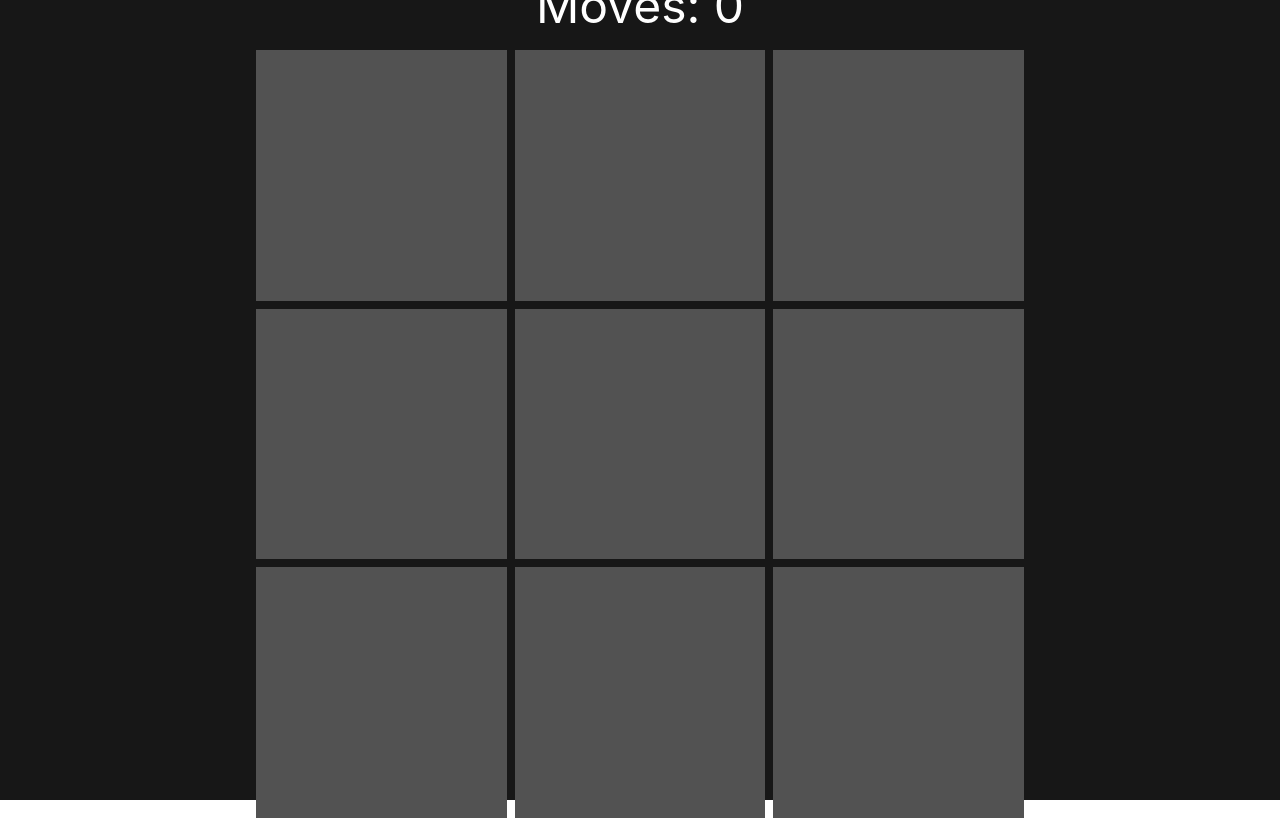
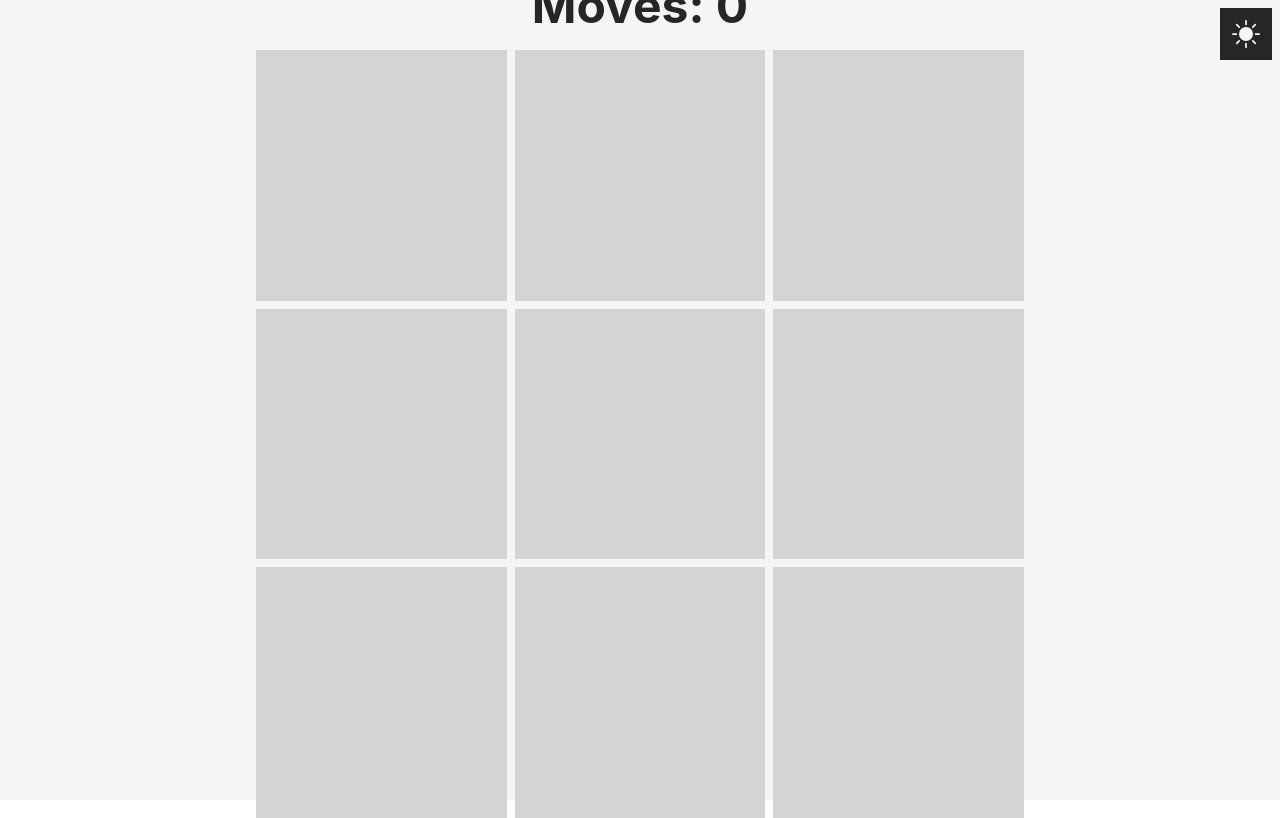
Before and after one commit to grinarica/switchit, a React (Vite) app: page /table/easy in a window 1280 px wide. Built offline with nearby package versions, Linux system fonts and the light colour scheme.

Commit message:
Added light and dark mode for table and Toggle Dark Mode component

```diff
--- a/index.html
+++ b/index.html
@@ -1,13 +1,28 @@
 <!doctype html>
 <html lang="en">
+
 <head>
   <meta charset="UTF-8" />
   <link rel="icon" type="image/svg+xml" href="/favicon.svg" />
   <meta name="viewport" content="width=device-width, initial-scale=1.0" />
   <title>lightswitch</title>
+  <script>
+    (function () {
+      const savedTheme = localStorage.getItem('theme');
+      const systemPrefersDark = window.matchMedia('(prefers-color-scheme: dark)').matches;
+
+      if (savedTheme === 'dark' || (!savedTheme && systemPrefersDark)) {
+        document.documentElement.classList.add('dark');
+      } else {
+        document.documentElement.classList.remove('dark');
+      }
+    })();
+  </script>
 </head>
+
 <body>
   <div id="root"></div>
   <script type="module" src="/src/main.tsx"></script>
 </body>
+
 </html>
--- a/src/App.tsx
+++ b/src/App.tsx
@@ -1,5 +1,4 @@
 import { BrowserRouter, Route, Routes } from 'react-router'
-import './App.css'
 import Table from './components/Table'
 import Home from './components/Home'
 import BlankDifficulty from './components/BlankDifficulty'
--- /dev/null
+++ b/src/components/DarkModeToggle.tsx
@@ -0,0 +1,47 @@
+import { useEffect, useState } from "react";
+
+export default function DarkModeToggle() {
+  const [isDark, setIsDark] = useState(() => {
+    const savedTheme = localStorage.getItem("theme");
+
+    if (savedTheme) {
+      return savedTheme === "dark";
+    }
+
+    return window.matchMedia("(prefers-color-scheme: dark)").matches;
+  });
+
+  useEffect(() => {
+    const root = window.document.documentElement;
+    if (isDark) {
+      root.classList.add("dark");
+      localStorage.setItem("theme", "dark");
+    } else {
+      root.classList.remove("dark");
+      localStorage.setItem("theme", "light");
+    }
+  }, [isDark]);
+
+  return (
+    <button
+      onClick={() => setIsDark(!isDark)}
+      className="size-13 absolute top-2 right-2 flex flex-row justify-center items-center gap-2 text-2xl
+                 bg-neutral-800 text-neutral-100
+                 dark:bg-neutral-200"
+    >
+      {isDark ? (
+        <>
+          <svg className="fill-neutral-800 p-3 size-full" viewBox="0 0 16 16">
+            <path d="M6 .278a.77.77 0 0 1 .08.858 7.2 7.2 0 0 0-.878 3.46c0 4.021 3.278 7.277 7.318 7.277q.792-.001 1.533-.16a.79.79 0 0 1 .81.316.73.73 0 0 1-.031.893A8.35 8.35 0 0 1 8.344 16C3.734 16 0 12.286 0 7.71 0 4.266 2.114 1.312 5.124.06A.75.75 0 0 1 6 .278" />
+          </svg>
+        </>
+      ) : (
+        <>
+          <svg className="fill-neutral-100 p-3 size-ful" viewBox="0 0 16 16">
+            <path d="M12 8a4 4 0 1 1-8 0 4 4 0 0 1 8 0M8 0a.5.5 0 0 1 .5.5v2a.5.5 0 0 1-1 0v-2A.5.5 0 0 1 8 0m0 13a.5.5 0 0 1 .5.5v2a.5.5 0 0 1-1 0v-2A.5.5 0 0 1 8 13m8-5a.5.5 0 0 1-.5.5h-2a.5.5 0 0 1 0-1h2a.5.5 0 0 1 .5.5M3 8a.5.5 0 0 1-.5.5h-2a.5.5 0 0 1 0-1h2A.5.5 0 0 1 3 8m10.657-5.657a.5.5 0 0 1 0 .707l-1.414 1.415a.5.5 0 1 1-.707-.708l1.414-1.414a.5.5 0 0 1 .707 0m-9.193 9.193a.5.5 0 0 1 0 .707L3.05 13.657a.5.5 0 0 1-.707-.707l1.414-1.414a.5.5 0 0 1 .707 0m9.193 2.121a.5.5 0 0 1-.707 0l-1.414-1.414a.5.5 0 0 1 .707-.707l1.414 1.414a.5.5 0 0 1 0 .707M4.464 4.465a.5.5 0 0 1-.707 0L2.343 3.05a.5.5 0 1 1 .707-.707l1.414 1.414a.5.5 0 0 1 0 .708" />
+          </svg>
+        </>
+      )}
+    </button>
+  );
+}
--- a/src/components/Home.tsx
+++ b/src/components/Home.tsx
@@ -1,8 +1,9 @@
 import { useState } from "react"
 import { Link } from "react-router"
+import DarkModeToggle from "./DarkModeToggle"
 
 function Home() {
-    const [difficulty, setDifficulty] = useState("normal")
+    const [difficulty, setDifficulty] = useState("easy")
 
     const options = [
         { id: "easy", label: "Easy" },
@@ -15,9 +16,11 @@ function Home() {
             bg-gray-100
             dark:bg-neutral-900">
             <div className="max-w-sm w-11/12 h-screen flex flex-col justify-center items-center">
-                <h1 className="text-7xl text-gray-900 dark:text-white mb-4">Switch It</h1>
+                <h1 className="text-7xl text-gray-900 dark:text-white mb-10">Switch It</h1>
 
-                <div className="flex flex-col w-full gap-2 mb-10 mt-10 text-white">
+                <DarkModeToggle />
+
+                <div className="flex flex-col w-full gap-2 mb-8 text-white">
                     {options.map((opt) => (
                         <label
                             key={opt.id}
@@ -45,8 +48,8 @@ function Home() {
                 {/* PLAY BUTTON */}
                 <Link to={`/table/${difficulty}`}
                     className="text-4xl p-3 text-center border-2 w-full transition
-                             bg-neutral-900 text-gray-100 hover:bg-neutral-800
-                             dark:bg-gray-100 dark:text-gray-900 dark:hover:bg-neutral-200">
+                             bg-neutral-900 text-gray-100 hover:bg-neutral-800 border-neutral-900
+                             dark:bg-gray-100 dark:text-gray-900 dark:hover:bg-neutral-200 dark:border-neutral-100">
                     Play
                 </Link>
             </div>
--- a/src/components/Table.tsx
+++ b/src/components/Table.tsx
@@ -1,6 +1,7 @@
 import { useEffect, useState } from "react"
 import { useNavigate, useParams } from "react-router";
 import WinModal from "./WinModal";
+import DarkModeToggle from "./DarkModeToggle";
 
 interface Difficulties {
     easy: number,
@@ -78,11 +79,21 @@ function Table() {
 
     return (
         <div
-            className="w-screen h-screen bg-neutral-900 flex flex-col items-center justify-center p-2.5">
+            className="w-screen h-screen flex flex-col items-center justify-center p-2.5
+                       bg-neutral-100
+                       dark:bg-neutral-900">
+
+            <DarkModeToggle />
 
             {showWinModal && <WinModal difficulty={difficulty as "easy" | "normal" | "hard"} moves={totalMoves} />}
 
-            {!showWinModal && <h1 className="text-5xl mb-5 text-white">Moves: {totalMoves}</h1>}
+            {!showWinModal &&
+                <h1 className="text-5xl mb-5 font-bold
+                               text-neutral-800
+                                 dark:text-neutral-100">
+                    Moves: {totalMoves}
+                </h1>
+            }
 
             <div style={{ gridTemplateColumns: `repeat(${tableSize}, minmax(0, 1fr))` }} className={`w-full max-w-3xl aspect-square grid gap-2`}>
                 {table.map((tableRow, rowIndex) => {
@@ -96,7 +107,10 @@ function Table() {
                                     cell
                                     w-full
                                     duration-200
-                                    ${tableCell ? 'bg-neutral-200' : 'bg-neutral-600'}
+                                    ${tableCell ?
+                                        'bg-neutral-800 dark:bg-neutral-200' :
+                                        'bg-neutral-300 dark:bg-neutral-600'
+                                    }
                                 `}>
 
                                 </div>
--- a/src/components/WinModal.tsx
+++ b/src/components/WinModal.tsx
@@ -19,6 +19,7 @@ function WinModal({ difficulty, moves = 0 }: WinModalProps) {
         justify-center
         items-center
         backdrop-blur-sm
+        select-none
         bg-neutral-100/80
         dark:bg-neutral-800/90
     ">
--- a/src/index.css
+++ b/src/index.css
@@ -1,3 +1,3 @@
 @import "tailwindcss";
 
-@variant dark (false);
+@custom-variant dark (&:where(.dark, .dark *));
```
Also changed, not shown: src/App.css (deleted). Lines whose indentation alone changed are shown as unchanged.
